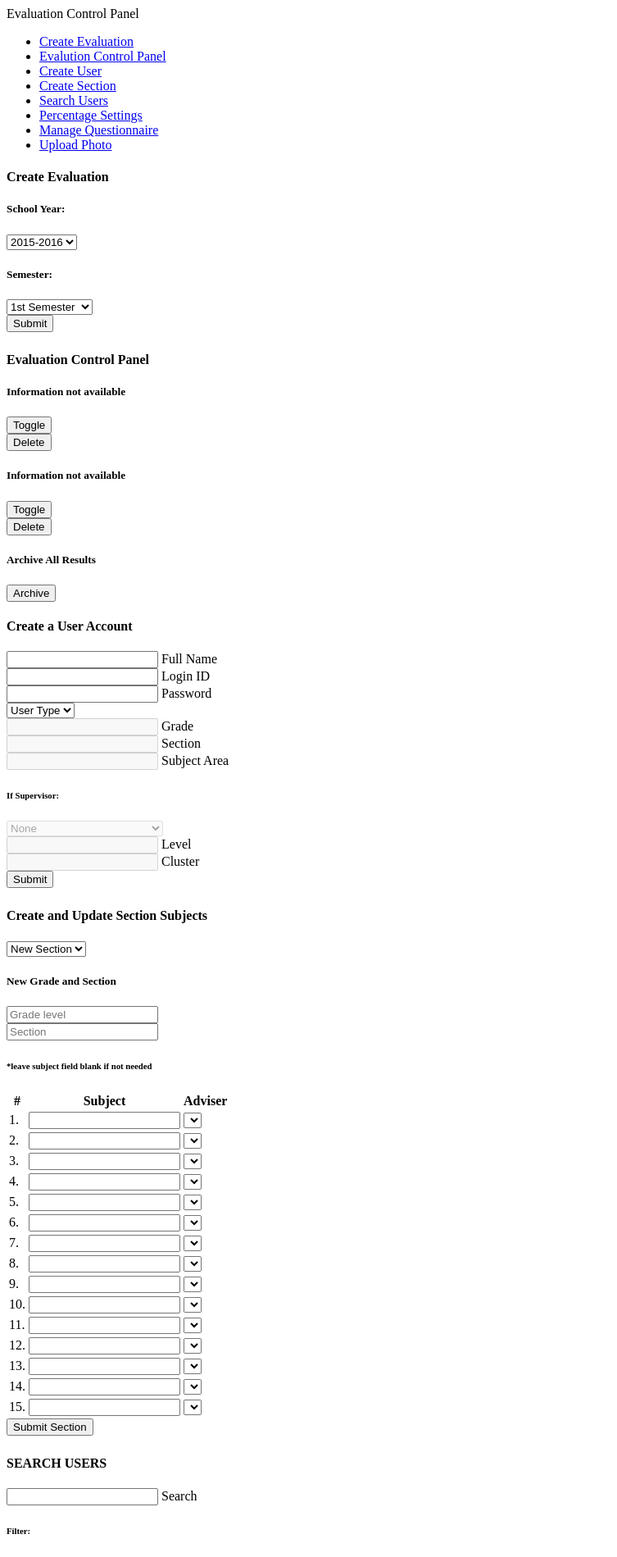
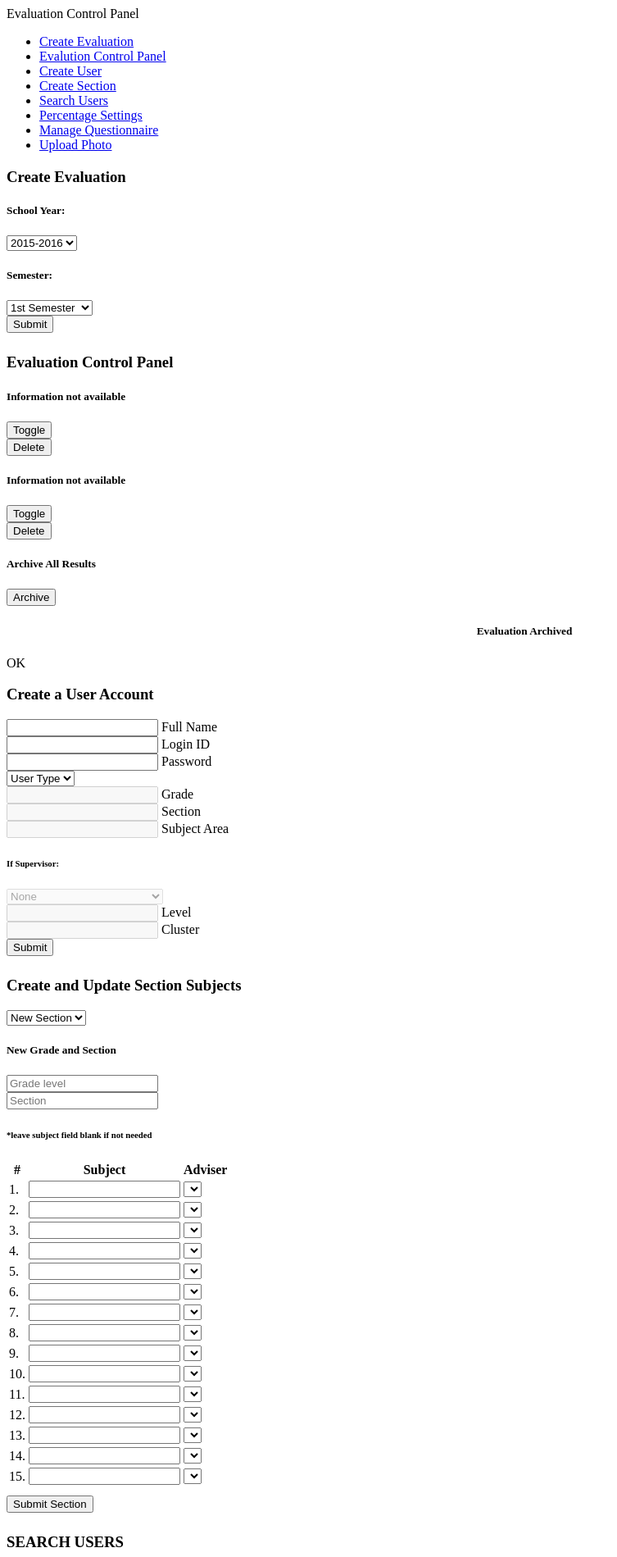
Before and after one commit to MarceloAnzano/evaluation-system, a PHP site: page /application/views/admin_index.php in a window 1280 px wide. Shown: the top 1899 px of the page at 82% size, without its empty margins (0-753 px from the left). Run offline with PHP 8.4, Linux system fonts and the light colour scheme; lists and menus that the app fills with data are empty.

Commit message:
Fixed modals

```diff
--- a/application/views/admin_index.php
+++ b/application/views/admin_index.php
@@ -17,10 +17,10 @@
 					<li><a href="#upload-photo">Upload Photo</a></li>
 				</ul>
 			</div>
-			<div class="col l10 m7 s7 offset-l2 offset-m5 offset-s5" id="maincontent">
+			<div class="col l10 m9 s12 offset-l2 offset-m3" id="maincontent">
 				<div class="row eval-division section scrollspy" id="create-eval">
 					<div class="col l12 m12 s12">
-						<h4>Create Evaluation</h4>
+						<h3>Create Evaluation</h3>
 							<div class="row">
 								<div class="col l12 m12 s12">
 								<form id='semestral-create' onsubmit='return createEvaluations();'>
@@ -87,7 +87,7 @@
 				</div>
 				<div class="row eval-division section scrollspy" id="activate-eval">
 					<div class="col l12 m12 s12">
-						<h4>Evaluation Control Panel</h4>
+						<h3>Evaluation Control Panel</h3>
 						<div class="row">
 							<div class="col l5">
 								<h5 id='faculty-1st-status'>Information not available</h5>
@@ -128,14 +128,22 @@
 								<h5>Archive All Results</h5>
 							</div>
 							<div class="col">
-								<button id='' class="waves-effect waves-light btn" type='button' onclick='<?php echo "return archiveEvaluation();";?>'>Archive</button>
+								<button id='' data-target="modal-archive-success" class="modal-trigger waves-effect waves-light btn" type='button' onclick='<?php echo "return archiveEvaluation();";?>'>Archive</button>
+							</div>
+							<div id="modal-archive-success" class="modal col l4 m4 s8 offset-l2 offset-m2">
+								<center class="modal-content">
+									<h5>Evaluation Archived</h5>
+								</center>
+								<div class="modal-footer">
+									<a class="modal-action modal-close waves-effect waves-green btn-flat">OK</a>
+								</div>
 							</div>
 						</div>
 					</div>
 				</div>
 				<div class="row eval-division section scrollspy" id="create-user">
 					<div class="col l12 m12 s12">
-						<h4>Create a User Account</h4>
+						<h3>Create a User Account</h3>
 						<div class="row">
 							<div class="col l12 m12 s12">
 								<form id='createUserForm' onsubmit="return saveUser();">
@@ -234,7 +242,7 @@
 				?>
 				<div class="row eval-division section scrollspy" id="create-sections">
 					<div class="col l12 m12 s12">
-						<h4>Create and Update Section Subjects</h4>
+						<h3>Create and Update Section Subjects</h3>
 						<!--
 						<form id='createSectionForm' action='/admin/save_section' method='post'>
 						-->
@@ -293,7 +301,7 @@
 									</div>
 
 									<div class="row">
-										<div class="col">
+										<div class="col" style="padding-top: 10px;">
 											<button class="waves-effect waves-light btn" name='submit' type='submit'>Submit Section</button>
 										</div>
 									</div>
@@ -315,7 +323,7 @@
 				?>
 				<div class="row eval-division section scrollspy" id="search-users">
 					<div class="col l12 m12 s12">
-						<h4>SEARCH USERS</h4>
+						<h3>SEARCH USERS</h3>
 						<div class="row">
 							<div class="col l12 m12 s12">
 								<form id='searchUserForm' onsubmit="return searchUser();">
@@ -619,7 +618,42 @@
 						</div>
 					</div>
 				</div>
-				<div class="row eval-division" style="height: 100px;"></div>
+				<div class="row eval-division" style="height: 100px;">
+					<div id="modal-error-message" class="modal">
+						<center class="modal-content">
+							<h5></h5>
+						</center>
+						<div class="modal-footer">
+							<a class="modal-action modal-close waves-effect waves-green btn-flat">OK</a>
+						</div>
+					</div>
+					<div id="modal-delete-success" class="modal">
+						<center class="modal-content">
+							<h5>Delete Success</h5>
+						</center>
+						<div class="modal-footer">
+							<a class="modal-action modal-close waves-effect waves-green btn-flat">OK</a>
+						</div>
+					</div>
+					<div id="modal-delete-confirm1" class="modal">
+						<center class="modal-content">
+							<h5>Delete User?</h5>
+						</center>
+						<div class="modal-footer">
+							<a class="modal-action modal-close waves-effect waves-green btn-flat">NO</a>
+							<a href="" onclick="return deleteUser(this.href);" class="delete-ok1 modal-action modal-close waves-effect waves-green btn-flat">YES</a>
+						</div>
+					</div>
+					<div id="modal-delete-confirm2" class="modal">
+						<center class="modal-content">
+							<h5>Delete User?</h5>
+						</center>
+						<div class="modal-footer">
+							<a class="modal-action modal-close waves-effect waves-green btn-flat">NO</a>
+							<a href="" onclick="return deleteUser(this.href, this);" class="delete-ok2 modal-action modal-close waves-effect waves-green btn-flat">YES</a>
+						</div>
+					</div>
+				</div>
 			</div>
 		</div>
 	</div>
--- a/application/views/login.php
+++ b/application/views/login.php
@@ -19,7 +19,7 @@
 					<center class="row">
 						<button id="loginbtn" class="btn waves-effect waves-light right" type="submit" name='submit'>LOGIN</button>
 					</center>
-					<center class='error-message' id="status">
+					<center class='error-message-bottom' id="status">
 					</center>
 					<center class="row forgot">
 						<a href="/app/register">Click here to set your password</a>
--- a/application/views/register.php
+++ b/application/views/register.php
@@ -36,7 +36,7 @@
 							<center class="row">
 								<button class="btn waves-effect waves-light right"  id="loginbtn" type="submit">SET</button>
 							</center>
-							<center id="status">
+							<center class="error-message-bottom" id="status">
 							</center>
 							<center class="row forgot">
 								<a href="/"><h6>Proceed to Login page</h6></a>
--- a/application/views/user_settings.php
+++ b/application/views/user_settings.php
@@ -28,7 +28,7 @@
 				<center class="row">
 					<button class="btn waves-effect waves-light right"  id="loginbtn" type="submit">SET</button>
 				</center>
-				<center id="status">
+				<center class="error-message-bottom" id="status">
 				</center>
 			</center>
 		</form>
```
Also changed, not shown: other parts of application/views/admin_index.php (+8 -17 lines), application/process/create_evaluation.php (+7 -7 lines), application/views/templates/header.php (+14 -2 lines), static/css/main.css (+44 -7 lines), static/js/admin.js (+20 -6 lines), static/js/marci.js (+38 -3 lines).
